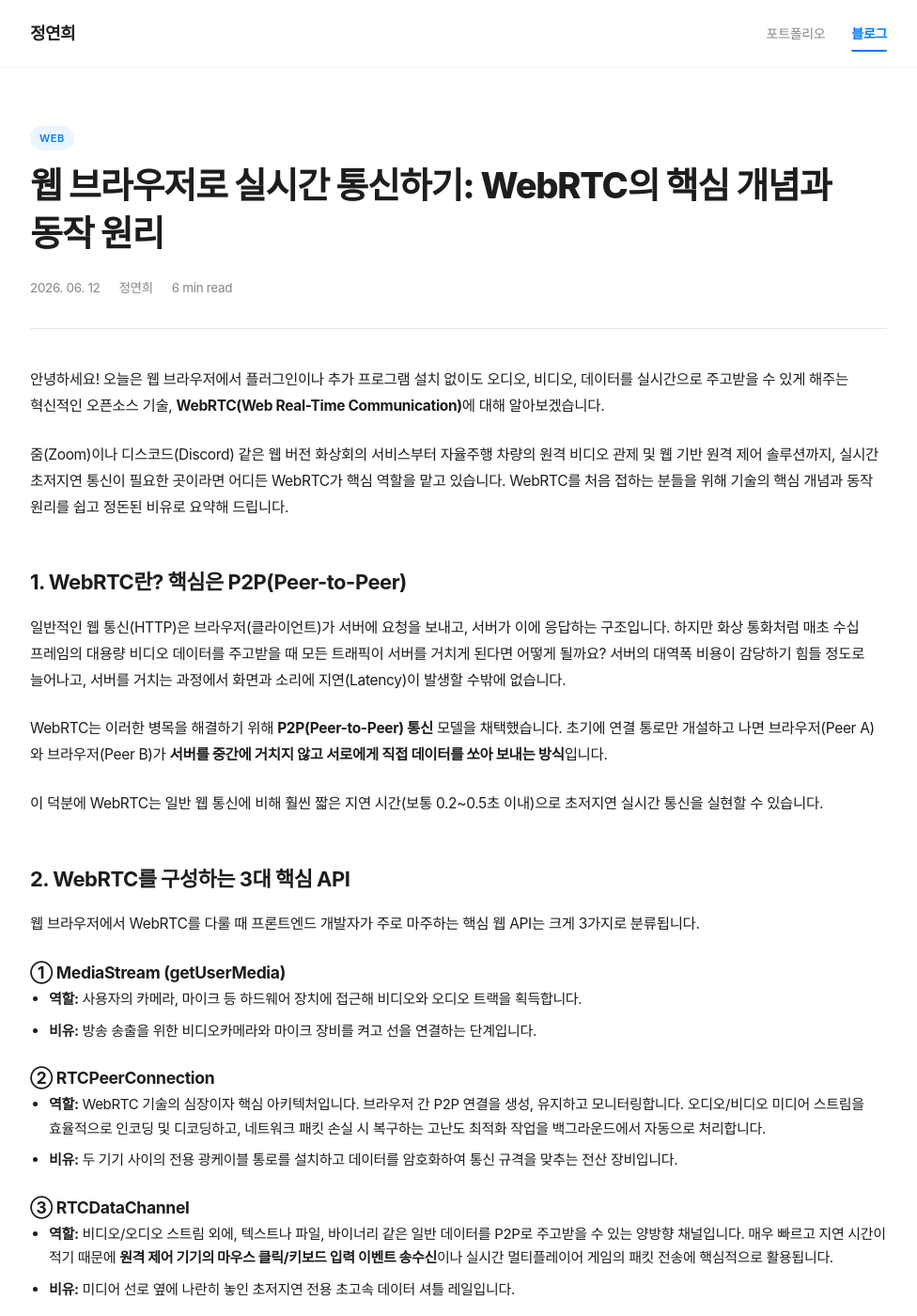
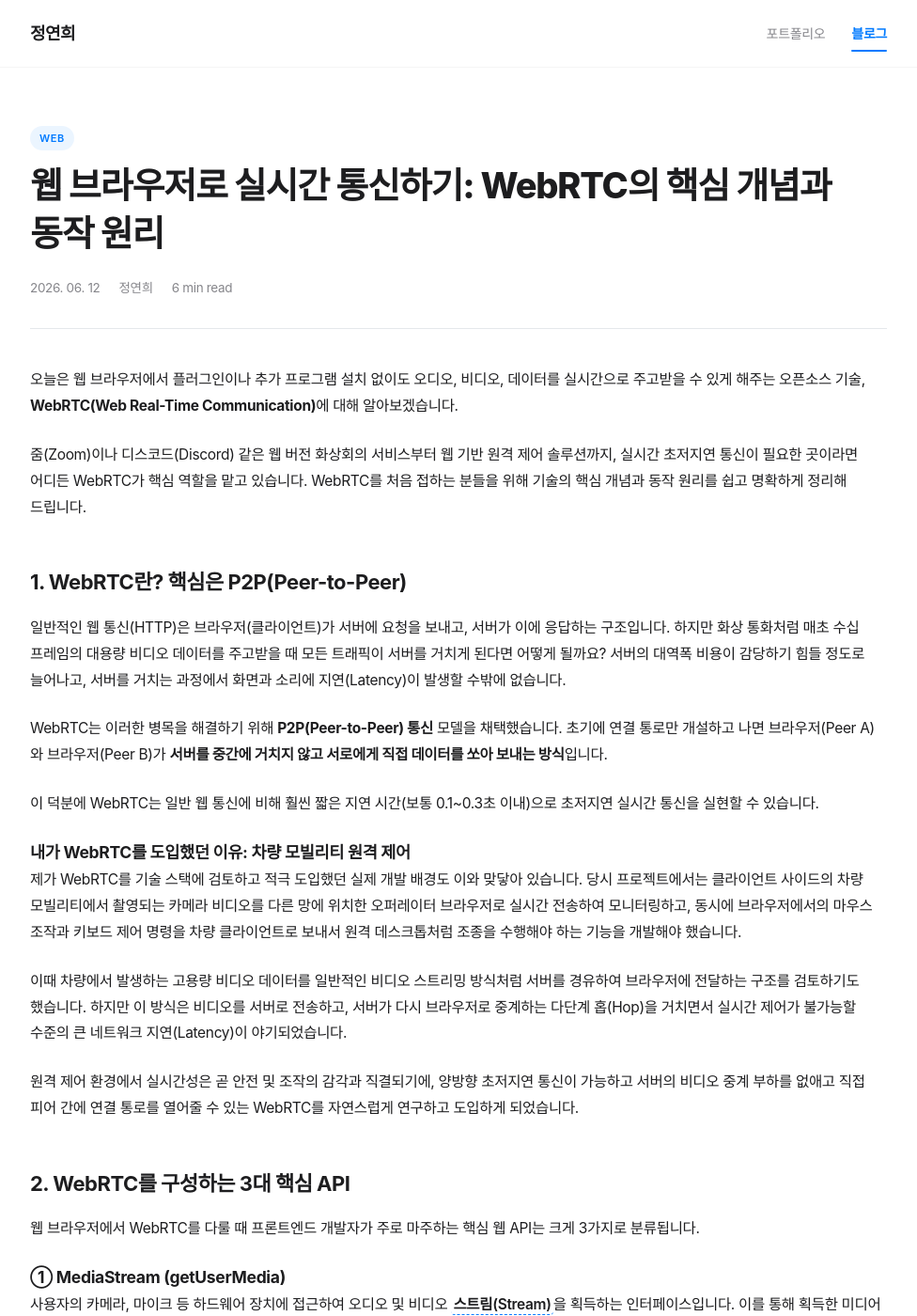
Before and after one commit to yeonhee7935/yeonhee7935.github.io, a Jekyll site: the page built from _posts/2026-06-12-webrtc-basics.md, in a window 1280 px wide and 1400 px high. Shown: the whole window at 94% size, without its empty margins (152-1128 px from the left). Built offline with Jekyll 4.4.1, drawn with Linux system fonts in a browser that asks for light colours; some web fonts are replaced; some of the changed text lies outside the part shown.

Commit message:
feat: WebRTC 핵심 개념 정리

```diff
--- a/_layouts/default.html
+++ b/_layouts/default.html
@@ -112,13 +112,27 @@
     </footer>
   </div>
 
-  <!-- Image Viewer Modal -->
+    <!-- Image Viewer Modal -->
     <div id="image-viewer-modal" class="image-viewer-modal">
       <span class="close-viewer">&times;</span>
       <img class="viewer-content" id="viewer-img" alt="확대된 이미지" />
       <div id="viewer-caption" class="viewer-caption"></div>
     </div>
 
+    <!-- Glossary Modal -->
+    <div id="glossary-modal" class="glossary-modal" aria-hidden="true" role="dialog" aria-labelledby="glossary-title">
+      <div class="glossary-modal-overlay"></div>
+      <div class="glossary-modal-content">
+        <div class="glossary-modal-header">
+          <h4 id="glossary-title" class="glossary-modal-title">용어 사전</h4>
+          <button type="button" class="glossary-modal-close" id="glossary-modal-close" aria-label="용어 사전 닫기">&times;</button>
+        </div>
+        <div class="glossary-modal-body">
+          <p id="glossary-description" class="glossary-modal-description"></p>
+        </div>
+      </div>
+    </div>
+
     <script src="{{ '/index.js' | relative_url }}"></script>
   </body>
 </html>
--- a/_posts/2026-06-12-webrtc-basics.md
+++ b/_posts/2026-06-12-webrtc-basics.md
@@ -8,9 +8,9 @@
 excerpt: "별도의 플러그인 없이 웹 브라우저 간에 오디오, 비디오, 데이터를 실시간으로 전송할 수 있는 WebRTC 기술의 3대 핵심 API와 시그널링, 그리고 NAT 홀펀칭(STUN/TURN) 메커니즘을 친숙한 비유로 알기 쉽게 정리합니다."
 ---
 
-안녕하세요! 오늘은 웹 브라우저에서 플러그인이나 추가 프로그램 설치 없이도 오디오, 비디오, 데이터를 실시간으로 주고받을 수 있게 해주는 혁신적인 오픈소스 기술, **WebRTC(Web Real-Time Communication)**에 대해 알아보겠습니다.
+ 오늘은 웹 브라우저에서 플러그인이나 추가 프로그램 설치 없이도 오디오, 비디오, 데이터를 실시간으로 주고받을 수 있게 해주는 오픈소스 기술, **WebRTC(Web Real-Time Communication)**에 대해 알아보겠습니다.
 
-줌(Zoom)이나 디스코드(Discord) 같은 웹 버전 화상회의 서비스부터 자율주행 차량의 원격 비디오 관제 및 웹 기반 원격 제어 솔루션까지, 실시간 초저지연 통신이 필요한 곳이라면 어디든 WebRTC가 핵심 역할을 맡고 있습니다. WebRTC를 처음 접하는 분들을 위해 기술의 핵심 개념과 동작 원리를 쉽고 정돈된 비유로 요약해 드립니다.
+줌(Zoom)이나 디스코드(Discord) 같은 웹 버전 화상회의 서비스부터 웹 기반 원격 제어 솔루션까지, 실시간 초저지연 통신이 필요한 곳이라면 어디든 WebRTC가 핵심 역할을 맡고 있습니다. WebRTC를 처음 접하는 분들을 위해 기술의 핵심 개념과 동작 원리를 쉽고 명확하게 정리해 드립니다.
 
 ---
 
@@ -20,7 +20,15 @@
 
 WebRTC는 이러한 병목을 해결하기 위해 **P2P(Peer-to-Peer) 통신** 모델을 채택했습니다. 초기에 연결 통로만 개설하고 나면 브라우저(Peer A)와 브라우저(Peer B)가 **서버를 중간에 거치지 않고 서로에게 직접 데이터를 쏘아 보내는 방식**입니다.
 
-이 덕분에 WebRTC는 일반 웹 통신에 비해 훨씬 짧은 지연 시간(보통 0.2~0.5초 이내)으로 초저지연 실시간 통신을 실현할 수 있습니다.
+이 덕분에 WebRTC는 일반 웹 통신에 비해 훨씬 짧은 지연 시간(보통 0.1~0.3초 이내)으로 초저지연 실시간 통신을 실현할 수 있습니다.
+
+### 내가 WebRTC를 도입했던 이유: 차량 모빌리티 원격 제어
+
+제가 WebRTC를 기술 스택에 검토하고 적극 도입했던 실제 개발 배경도 이와 맞닿아 있습니다. 당시 프로젝트에서는 클라이언트 사이드의 차량 모빌리티에서 촬영되는 카메라 비디오를 다른 망에 위치한 오퍼레이터 브라우저로 실시간 전송하여 모니터링하고, 동시에 브라우저에서의 마우스 조작과 키보드 제어 명령을 차량 클라이언트로 보내서 원격 데스크톱처럼 조종을 수행해야 하는 기능을 개발해야 했습니다.
+
+이때 차량에서 발생하는 고용량 비디오 데이터를 일반적인 비디오 스트리밍 방식처럼 서버를 경유하여 브라우저에 전달하는 구조를 검토하기도 했습니다. 하지만 이 방식은 비디오를 서버로 전송하고, 서버가 다시 브라우저로 중계하는 다단계 홉(Hop)을 거치면서 실시간 제어가 불가능할 수준의 큰 네트워크 지연(Latency)이 야기되었습니다.
+
+원격 제어 환경에서 실시간성은 곧 안전 및 조작의 감각과 직결되기에, 양방향 초저지연 통신이 가능하고 서버의 비디오 중계 부하를 없애고 직접 피어 간에 연결 통로를 열어줄 수 있는 WebRTC를 자연스럽게 연구하고 도입하게 되었습니다.
 
 ---
 
@@ -29,24 +37,21 @@
 웹 브라우저에서 WebRTC를 다룰 때 프론트엔드 개발자가 주로 마주하는 핵심 웹 API는 크게 3가지로 분류됩니다.
 
 ### ① MediaStream (getUserMedia)
-* **역할:** 사용자의 카메라, 마이크 등 하드웨어 장치에 접근해 비디오와 오디오 트랙을 획득합니다.
-* **비유:** 방송 송출을 위한 비디오카메라와 마이크 장비를 켜고 선을 연결하는 단계입니다.
+사용자의 카메라, 마이크 등 하드웨어 장치에 접근하여 오디오 및 비디오 <span class="glossary-term" data-term="Stream">스트림(Stream)</span>을 획득하는 인터페이스입니다. 이를 통해 획득한 미디어 트랙들은 P2P 연결을 통해 상대 브라우저로 전달됩니다.
 
 ### ② RTCPeerConnection
-* **역할:** WebRTC 기술의 심장이자 핵심 아키텍처입니다. 브라우저 간 P2P 연결을 생성, 유지하고 모니터링합니다. 오디오/비디오 미디어 스트림을 효율적으로 인코딩 및 디코딩하고, 네트워크 패킷 손실 시 복구하는 고난도 최적화 작업을 백그라운드에서 자동으로 처리합니다.
-* **비유:** 두 기기 사이의 전용 광케이블 통로를 설치하고 데이터를 암호화하여 통신 규격을 맞추는 전산 장비입니다.
+WebRTC 기술의 핵심 아키텍처로서 브라우저 간 P2P 연결을 생성하고 유지하며 모니터링하는 인터페이스입니다. 오디오/비디오 미디어 스트림을 효율적으로 인코딩 및 디코딩하고, 네트워크 패킷 손실 시 복구하는 복잡한 최적화 작업을 브라우저 자체 엔진이 백그라운드에서 자동으로 처리하도록 돕습니다.
 
 ### ③ RTCDataChannel
-* **역할:** 비디오/오디오 스트림 외에, 텍스트나 파일, 바이너리 같은 일반 데이터를 P2P로 주고받을 수 있는 양방향 채널입니다. 매우 빠르고 지연 시간이 적기 때문에 **원격 제어 기기의 마우스 클릭/키보드 입력 이벤트 송수신**이나 실시간 멀티플레이어 게임의 패킷 전송에 핵심적으로 활용됩니다.
-* **비유:** 미디어 선로 옆에 나란히 놓인 초저지연 전용 초고속 데이터 셔틀 레일입니다.
+비디오/오디오 미디어 데이터 외에, 일반적인 텍스트, 바이너리 파일 등을 P2P 연결을 통해 양방향으로 직접 주고받을 수 있는 통로입니다. 매우 빠르고 지연 시간이 적기 때문에 원격 제어 기기의 마우스 클릭/키보드 입력 이벤트 송수신이나 실시간 멀티플레이어 게임의 패킷 전송에 핵심적으로 활용됩니다.
 
 ---
 
 ## 3. P2P 연결은 어떻게 만들어질까? NAT와 방화벽 넘기
 
-서버 없이 직접 브라우저끼리 통신하는 개념은 훌륭하지만, 현실 인터넷 환경에서는 큰 장벽이 존재합니다. 바로 **NAT(Network Address Translation)**와 **방화벽(Firewall)**입니다.
+서버 없이 직접 브라우저끼리 통신하는 개념은 훌륭하지만, 현실 인터넷 환경에서는 큰 장벽이 존재합니다. 바로 <span class="glossary-term" data-term="NAT">NAT</span>와 <span class="glossary-term" data-term="Firewall">방화벽</span>입니다.
 
-대부분의 개인용 컴퓨터와 스마트폰은 공유기 아래에 있어 사설 IP(예: `192.168.0.x`)를 가집니다. 상대방 브라우저는 나의 사설 IP로 직접 패킷을 보낼 수 없기 때문에, 우리는 상대방이 찾아올 수 있는 **공인 IP(Public IP)와 포트 번호**를 알아내야 합니다. 이 과정을 **NAT 트래버스(Traversing) 또는 홀펀칭(Hole Punching)**이라고 부르며, 이를 위해 STUN과 TURN 서버가 활약합니다.
+대부분의 개인용 컴퓨터와 스마트폰은 공유기 아래에 있어 사설 IP를 가집니다. 상대방 브라우저는 나의 사설 IP로 직접 패킷을 보낼 수 없기 때문에, 우리는 상대방이 찾아올 수 있는 공인 IP 주소와 포트 번호를 알아내야 합니다. 이 과정을 **NAT 트래버스(Traversing) 또는 홀펀칭(Hole Punching)**이라고 부르며, 이를 위해 STUN과 TURN 서버가 활약합니다.
 
 <div class="blog-callout-placeholder">
   <div class="blog-callout-header">
@@ -94,22 +99,20 @@
   </div>
 </div>
 
-### STUN(Session Traversal Utilities for NAT) 서버
-* **역할:** "내 공인 IP 주소와 열려 있는 포트가 무엇인지" 브라우저에 알려주는 간단한 반사판 역할을 합니다.
-* **동작:** 브라우저가 STUN 서버에 요청을 보내면, STUN 서버는 브라우저가 도달한 공인 IP 주소 패킷 정보를 담아 응답해 줍니다. 브라우저는 이 정보를 토대로 자신의 연결 후보(ICE Candidate)들을 생성합니다.
+### STUN (Session Traversal Utilities for NAT)
+<span class="glossary-term" data-term="STUN">STUN</span> 서버는 사설 IP 주소를 가진 기기가 자신의 네트워크 외부 공인 IP 주소와 통신 포트 번호를 식별할 수 있도록 돕는 도구입니다. 브라우저가 STUN 서버에 요청 패킷을 보내면 서버는 해당 패킷이 거쳐간 공인 IP와 포트 번호를 담아 응답합니다. 이를 기반으로 브라우저는 연결 통로 개설을 위한 물리적 연결 주소 후보인 <span class="glossary-term" data-term="ICE">ICE</span> Candidate를 확보하게 됩니다.
 
-### TURN(Traversal Using Relays around NAT) 서버
-* **역할:** 네트워크 방화벽이 지나치게 엄격하거나 양쪽 브라우저가 모두 대칭형 NAT(Symmetric NAT) 뒤에 있어 직접적인 P2P 홀펀칭이 원천 불가할 때, 데이터를 중간에서 릴레이(중계)해 줍니다.
-* **동작:** 최후의 수단으로 작동하며, 어쩔 수 없이 서버 자원(대역폭)을 사용해 트래픽을 전달하므로 비용이 발생하지만 연결 신뢰성을 100% 보장하기 위해 기업용 실시간 시스템에서는 필수적으로 구축합니다.
+### TURN (Traversal Using Relays around NAT)
+<span class="glossary-term" data-term="TURN">TURN</span> 서버는 피어 간에 위치한 사설 방화벽의 규칙이 지나치게 엄격하거나 양쪽 브라우저가 대칭형 NAT 환경 뒤에 위치하여 직접적인 P2P 홀펀칭이 아예 불가능할 때, 트래픽을 중간에서 인프라 레벨로 직접 릴레이(중계)해 주는 서버입니다. 중계에 따른 대역폭 전송 비용이 발생하므로 최후의 연결 수단으로 작동하지만, 사내망 등 엄격한 보안 통신 규격을 가진 환경에서 100% 연결 신뢰성을 보장하기 위해 엔터프라이즈 환경에서는 필수로 구축합니다.
 
-### ICE(Interactive Connectivity Establishment)와 시그널링(Signaling)
-* **시그널링 서버:** 서로 주소도 모르는 Peer A와 Peer B가 만나기 위한 **'만남의 광장'**입니다. 미디어 형식 정보(SDP)와 공인 IP 정보(ICE Candidate)를 교환하기 위해 WebSocket 등으로 연동되며, 최초 연결 안내가 끝나면 더 이상 데이터 전송 관여를 중단합니다.
-* **ICE:** STUN과 TURN 서버를 활용하여 수집된 다양한 연결 경로 후보군 중 **최적의 네트워크 연결 통로를 찾아 최종 합의**하는 프레임워크 규칙입니다.
+### ICE (Interactive Connectivity Establishment)와 시그널링 (Signaling)
+<span class="glossary-term" data-term="Signaling">시그널링</span>은 두 브라우저가 직접 P2P 연결을 설립하기 전에, 상대방의 식별자 정보나 네트워크 통로, 서로 주고받을 미디어의 해상도 및 코덱 등의 제어 데이터(<span class="glossary-term" data-term="SDP">SDP</span>)를 교환하는 첫 연동 과정입니다. 시그널링 정보들은 웹소켓 등의 백엔드 중계 채널을 경유하여 전달되며, 연결이 설립된 이후에는 실제 비디오나 데이터 트래픽 교환에 개입하지 않습니다.
+ICE는 이러한 시그널링 과정과 STUN/TURN 서버를 복합적으로 결합하여 피어 간에 연결을 맺을 수 있는 잠재적인 주소쌍들을 검사하고, 이 중 가장 짧은 지연 시간과 낮은 통신 비용을 보장하는 최적의 직접/간접 통신 경로를 동적으로 선택 및 타협하는 브라우저 표준 네트워크 프레임워크입니다.
 
 | 구분 | STUN 서버 | TURN 서버 |
 | :--- | :--- | :--- |
 | **핵심 역할** | 사설 IP 기기의 공인 IP/포트 정보 탐색 | 직접 P2P 불가능 시 서버가 트래픽 중계 |
-| **트래픽 부하** | 극도로 낮음 (최초 주소 확인 시에만 사용) | 매우 높음 (실시간 미디어/데이터 스트림 중계) |
+| **서버 부하** | 극도로 낮음 (최초 주소 확인 시에만 사용) | 매우 높음 (실시간 미디어/데이터 스트림 중계) |
 | **운영 비용** | 저렴함 (퍼블릭 STUN 활용 가능) | 서버 대역폭에 따른 트래픽 인프라 비용 발생 |
 | **연결 성공률** | 약 70~80% (일반 홈 네트워크 환경) | 100% (보안 방화벽 환경 포함 최후의 수단) |
 
@@ -117,8 +120,6 @@
 
 ## 4. 요약 및 마치며
 
-WebRTC는 복잡한 하드웨어 조작과 오디오/비디오 코덱 인코딩, NAT 홀펀칭 등 고난도의 통신 기술 인프라를 웹 표준 API 3가지로 추상화하여 제공해 준 개발 혁신 기술입니다.
+WebRTC는 복잡한 하드웨어 디바이스 조작, 오디오/비디오 코덱 인코딩, NAT 홀펀칭 등 고난도의 실시간 통신 인프라를 웹 표준 API 3가지로 추상화하여 제공하는 웹 기술의 혁신입니다.
 
-서버 비용을 혁신적으로 아끼는 **P2P 미디어 전송**과, 실시간 비디오 및 원격 이벤트 데이터를 단 0.1~0.3초 이내에 상대 브라우저로 직접 전달해 주는 **초저지연(Low Latency) 통신망** 덕분에 관제 및 원격 조종 환경에서 필수적인 표준 기술로 자리 잡았습니다.
-
-다음 포스트에서는 이 WebRTC에 실시간 미디어를 원활하게 가공하고 공급하기 위해 파이썬 프레임워크 환경에서 미디어 서버 파이프라인 엔진인 **GStreamer**를 결합하여 영상 제어 파이프라인을 구축해 나간 실무 아키텍처 경험을 이어서 다루어 보겠습니다!
+서버 전송 비용을 극적으로 줄이는 **P2P 스트리밍**과, 실시간 비디오 및 원격 이벤트 데이터를 빠르고 안정적으로 상대 브라우저로 직접 전달하는 **초저지연 통신망** 덕분에 화싱 회의, 원격 지원, 실시간 협업 도구 등 다양한 웹 서비스 환경에서 핵심적인 실시간 통신 기술로 자리 잡았습니다.
--- a/index.css
+++ b/index.css
@@ -2877,3 +2877,162 @@
     max-width: 100%;
   }
 }
+
+/* --- Kramdown Markdown Table Layout Fixes --- */
+.blog-article-content table {
+  width: 100%;
+  border-collapse: collapse;
+  font-size: 14.5px;
+  text-align: left;
+  margin: 32px 0;
+  border-radius: 14px;
+  border: 1px solid var(--color-border);
+  overflow: hidden;
+}
+
+.blog-article-content th {
+  background-color: #f5f5f7;
+  font-weight: 600;
+  color: var(--color-text-main);
+  padding: 14px 18px;
+  border-bottom: 1.5px solid var(--color-border);
+  font-size: 14px;
+}
+
+.blog-article-content td {
+  padding: 16px 18px;
+  border-bottom: 1px solid var(--color-border);
+  color: var(--color-text-body);
+  line-height: 1.6;
+}
+
+.blog-article-content tr:last-child td {
+  border-bottom: none;
+}
+
+.blog-article-content tr:hover {
+  background-color: #fbfbfd;
+}
+
+@media (max-width: 768px) {
+  .blog-article-content table {
+    display: block;
+    width: 100%;
+    overflow-x: auto;
+    -webkit-overflow-scrolling: touch;
+  }
+}
+
+/* --- Reusable Glossary Popup System (Toss Glassmorphism) --- */
+.glossary-term {
+  border-bottom: 1px dashed var(--color-primary);
+  color: var(--color-text-main);
+  cursor: help;
+  font-weight: 600;
+  padding-bottom: 1px;
+  transition: color 0.2s ease, border-color 0.2s ease, background-color 0.2s ease;
+  border-radius: 4px;
+  padding-left: 2px;
+  padding-right: 2px;
+}
+
+.glossary-term:hover {
+  color: var(--color-primary);
+  border-bottom-color: transparent;
+  background-color: rgba(49, 130, 246, 0.08);
+}
+
+.glossary-modal {
+  position: fixed;
+  top: 0;
+  left: 0;
+  right: 0;
+  bottom: 0;
+  display: flex;
+  align-items: center;
+  justify-content: center;
+  opacity: 0;
+  pointer-events: none;
+  z-index: 2000;
+  transition: opacity 0.3s cubic-bezier(0.16, 1, 0.3, 1);
+}
+
+.glossary-modal.active {
+  opacity: 1;
+  pointer-events: auto;
+}
+
+.glossary-modal-overlay {
+  position: absolute;
+  top: 0;
+  left: 0;
+  right: 0;
+  bottom: 0;
+  background: rgba(0, 0, 0, 0.3);
+  backdrop-filter: blur(8px);
+  -webkit-backdrop-filter: blur(8px);
+}
+
+.glossary-modal-content {
+  position: relative;
+  background: rgba(255, 255, 255, 0.82);
+  border: 1px solid rgba(255, 255, 255, 0.5);
+  border-radius: 24px;
+  padding: 28px;
+  width: 440px;
+  max-width: 90%;
+  box-shadow: 0 20px 50px rgba(0, 0, 0, 0.08);
+  transform: scale(0.94);
+  transition: transform 0.3s cubic-bezier(0.16, 1, 0.3, 1);
+  backdrop-filter: saturate(180%) blur(20px);
+  -webkit-backdrop-filter: saturate(180%) blur(20px);
+  z-index: 2001;
+}
+
+.glossary-modal.active .glossary-modal-content {
+  transform: scale(1);
+}
+
+.glossary-modal-header {
+  display: flex;
+  justify-content: space-between;
+  align-items: center;
+  margin-bottom: 16px;
+  border-bottom: 1px solid rgba(0, 0, 0, 0.06);
+  padding-bottom: 12px;
+}
+
+.glossary-modal-title {
+  font-size: 18px;
+  font-weight: 700;
+  color: var(--color-text-main);
+  margin: 0;
+}
+
+.glossary-modal-close {
+  background: none;
+  border: none;
+  font-size: 28px;
+  font-weight: 300;
+  color: var(--color-text-muted);
+  cursor: pointer;
+  padding: 0 4px;
+  line-height: 1;
+  transition: color 0.2s ease, transform 0.2s ease;
+}
+
+.glossary-modal-close:hover {
+  color: var(--color-text-main);
+  transform: scale(1.1);
+}
+
+.glossary-modal-body {
+  line-height: 1.6;
+}
+
+.glossary-modal-description {
+  font-size: 15px;
+  color: var(--color-text-body);
+  margin: 0;
+  line-height: 1.68;
+}
--- a/index.js
+++ b/index.js
@@ -7,6 +7,7 @@
   initHeroGlowAnimation();
   initTypewriter();
   initSmoothScrolling();
+  initGlossaryModal();
 });
 
 /**
@@ -343,7 +344,7 @@
 
   document.body.style.cursor = cursorSvgAuto;
 
-  const pointerEls = document.querySelectorAll('a, button, details, summary, .btn, .nav-link, .project-summary');
+  const pointerEls = document.querySelectorAll('a, button, details, summary, .btn, .nav-link, .project-summary, .glossary-term');
   pointerEls.forEach(el => {
     el.style.cursor = cursorSvgPointer;
   });
@@ -389,3 +390,80 @@
     });
   });
 }
+
+const GLOSSARY_DB = {
+  'NAT': 'NAT(Network Address Translation, 네트워크 주소 변환)는 공인 IP 주소 하나를 여러 개의 사설 IP 주소로 변환하여 사용하는 네트워크 기술입니다. 공유기 등이 사설 네트워크 내의 여러 기기들에게 사설 IP를 부여하고 외부 인터넷 연결 시 하나의 공인 IP로 변환하여 트래픽을 처리하는 원리입니다.',
+  'Firewall': '방화벽(Firewall)은 미리 정의된 보안 규칙에 기초하여 사설망 또는 사설망으로 들어오고 나가는 네트워크 트래픽을 모니터링하고 제어하는 네트워크 보안 시스템입니다. 신뢰성 없는 외부 세력의 침입이나 악성 패킷을 차단하는 역할을 합니다.',
+  'Stream': '스트림(Stream)은 실시간 통신 환경에서 시간에 따라 흐르는 연속적인 미디어(비디오, 오디오) 또는 일반 데이터 패킷들의 디지털 흐름입니다. WebRTC에서는 카메라와 마이크 트랙을 묶은 MediaStream을 통해 전송을 제어합니다.',
+  'Signaling': '시그널링(Signaling)은 두 브라우저가 직접적인 P2P 연결을 생성하기 전에, 연결에 필요한 서로의 주소 후보군, 통신을 수행할 미디어 해상도 및 코덱 등의 제어 정보(SDP)를 중계 서버를 거쳐 상호 교환하는 사전 협상 과정입니다.',
+  'SDP': 'SDP(Session Description Protocol, 세션 기술 프로토콜)는 WebRTC가 연결되기 전에 미디어 포맷, 오디오/비디오 코덱, 해상도, 프로토콜 및 네트워크 연결 정보 등을 정형화된 텍스트 서식으로 기술한 규격입니다. 시그널링 과정을 통해 양 피어가 SDP를 교환합니다.',
+  'ICE': 'ICE(Interactive Connectivity Establishment, 대화형 연결 설립)는 사설 IP와 방화벽이 존재하는 환경에서 최적의 P2P 통신 경로를 수집하고 동적으로 선택하여 연결을 맺어주는 표준 네트워크 조율 프레임워크입니다.',
+  'STUN': 'STUN(Session Traversal Utilities for NAT)은 사설 IP 환경 뒤의 기기가 자신의 외부 공인 IP 주소와 포트 번호를 파악할 수 있도록 중계해 주는 네트워크 도구이자 경량 프로토콜입니다.',
+  'TURN': 'TURN(Traversal Using Relays around NAT)은 방화벽 규칙이 지나치게 엄격하거나 양 기기가 모두 대칭형 NAT 환경 뒤에 위치하여 직접적인 P2P 홀펀칭이 완전히 불가능할 때, 서버가 직접 미디어와 데이터를 릴레이(중계)하는 최후의 통신 우회 수단입니다.'
+};
+
+/**
+ * 9. Reusable Glossary Popup System (Toss Glassmorphism)
+ * Dynamically binds click event handlers to all elements with '.glossary-term' class.
+ * Reads term metadata from data-term attribute, retrieves definition from GLOSSARY_DB,
+ * and opens the Toss/iOS-style blur modal.
+ */
+function initGlossaryModal() {
+  const modal = document.getElementById('glossary-modal');
+  const titleEl = document.getElementById('glossary-title');
+  const descEl = document.getElementById('glossary-description');
+  const closeBtn = document.getElementById('glossary-modal-close');
+
+  if (!modal || !descEl || !titleEl) return;
+
+  const terms = document.querySelectorAll('.glossary-term');
+
+  terms.forEach(term => {
+    const key = term.getAttribute('data-term');
+    if (!key || !GLOSSARY_DB[key]) return;
+
+    term.addEventListener('click', (e) => {
+      e.preventDefault();
+      e.stopPropagation();
+
+      // Update modal content
+      titleEl.textContent = key;
+      descEl.textContent = GLOSSARY_DB[key];
+
+      // Show modal with smooth transition
+      modal.classList.add('active');
+      modal.setAttribute('aria-hidden', 'false');
+
+      // Prevent body scrolling
+      document.body.style.overflow = 'hidden';
+    });
+  });
+
+  function closeGlossary() {
+    modal.classList.remove('active');
+    modal.setAttribute('aria-hidden', 'true');
+    document.body.style.overflow = '';
+  }
+
+  // Close on close button click
+  if (closeBtn) {
+    closeBtn.addEventListener('click', (e) => {
+      e.preventDefault();
+      closeGlossary();
+    });
+  }
+
+  // Close when clicking overlay (outside the content card)
+  modal.addEventListener('click', (e) => {
+    if (e.target.classList.contains('glossary-modal-overlay') || e.target === modal) {
+      closeGlossary();
+    }
+  });
+
+  // Close when pressing Esc key
+  document.addEventListener('keydown', (e) => {
+    if (e.key === 'Escape' && modal.classList.contains('active')) {
+      closeGlossary();
+    }
+  });
+}
```
